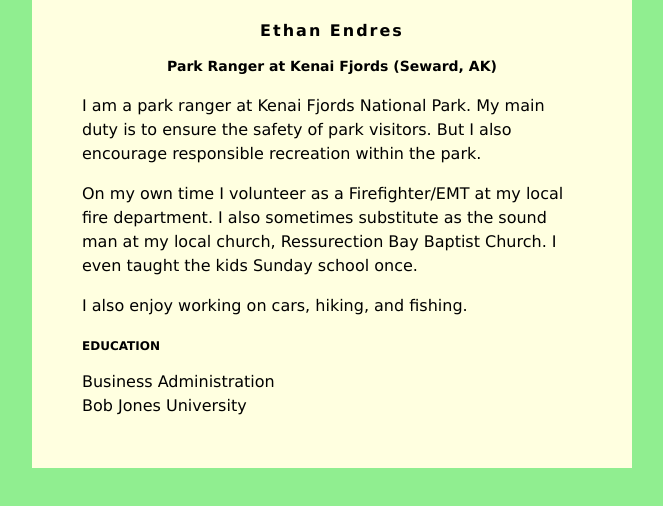
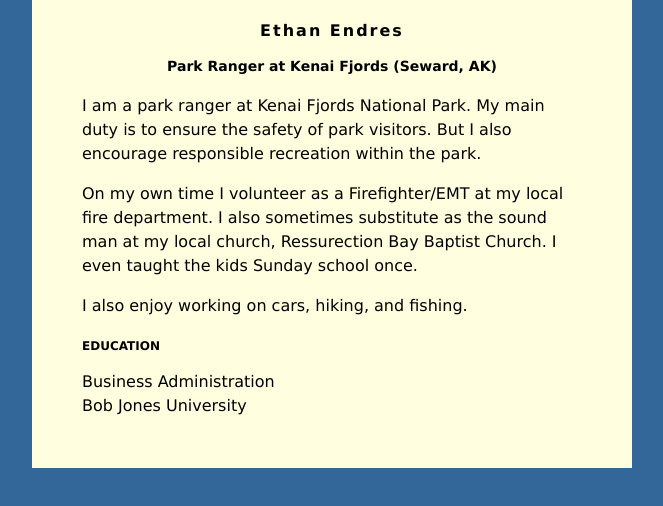
Before and after one commit to KillerSloth21/KillerSloth21.github.io, a plain HTML site: page index.html in a window 1280 px wide. Shown: the whole page, without its empty margins (308-971 px from the left). Drawn offline with Linux system fonts and the light colour scheme.

Commit message:
Update index.html

```diff
--- a/index.html
+++ b/index.html
@@ -2,7 +2,7 @@
 <head>
 <style>
 body {
-    background: lightgreen;
+    background:#336699;
     font-family: Verdana;
 }
 #content {
```
